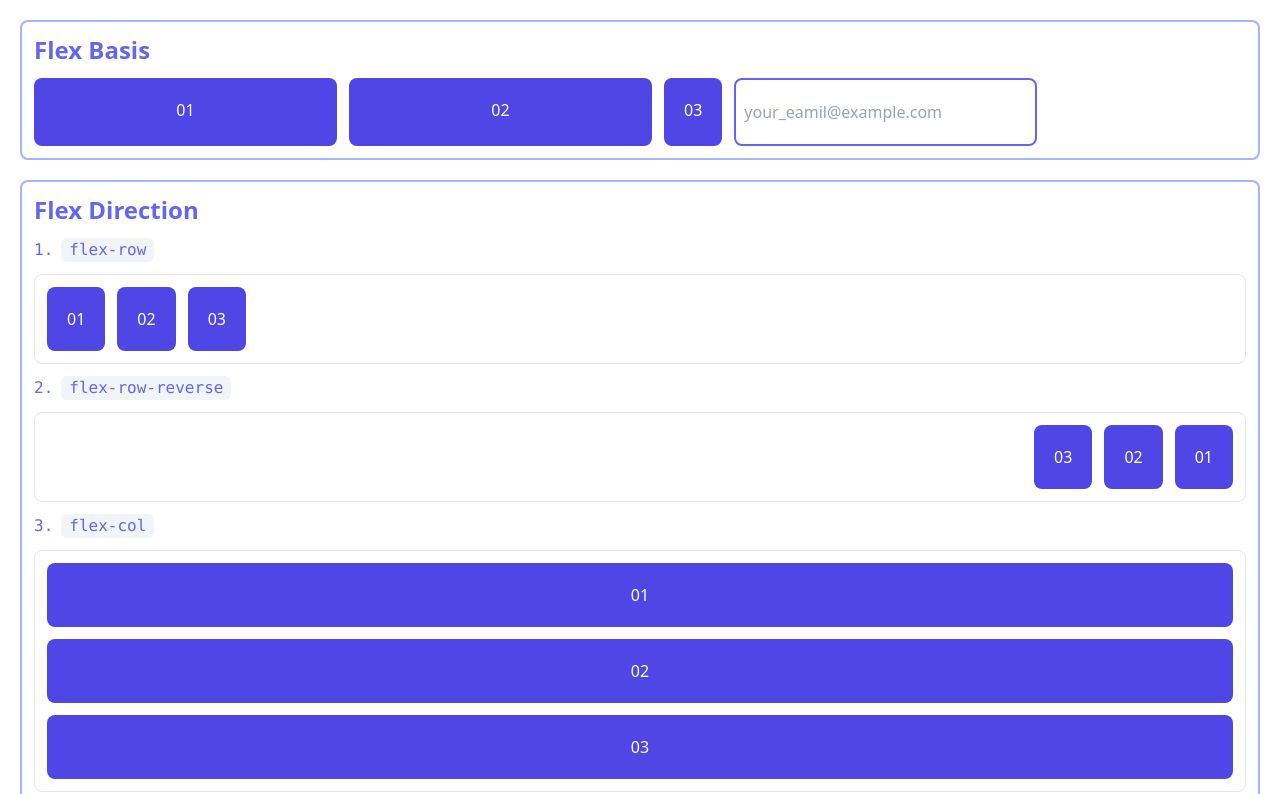
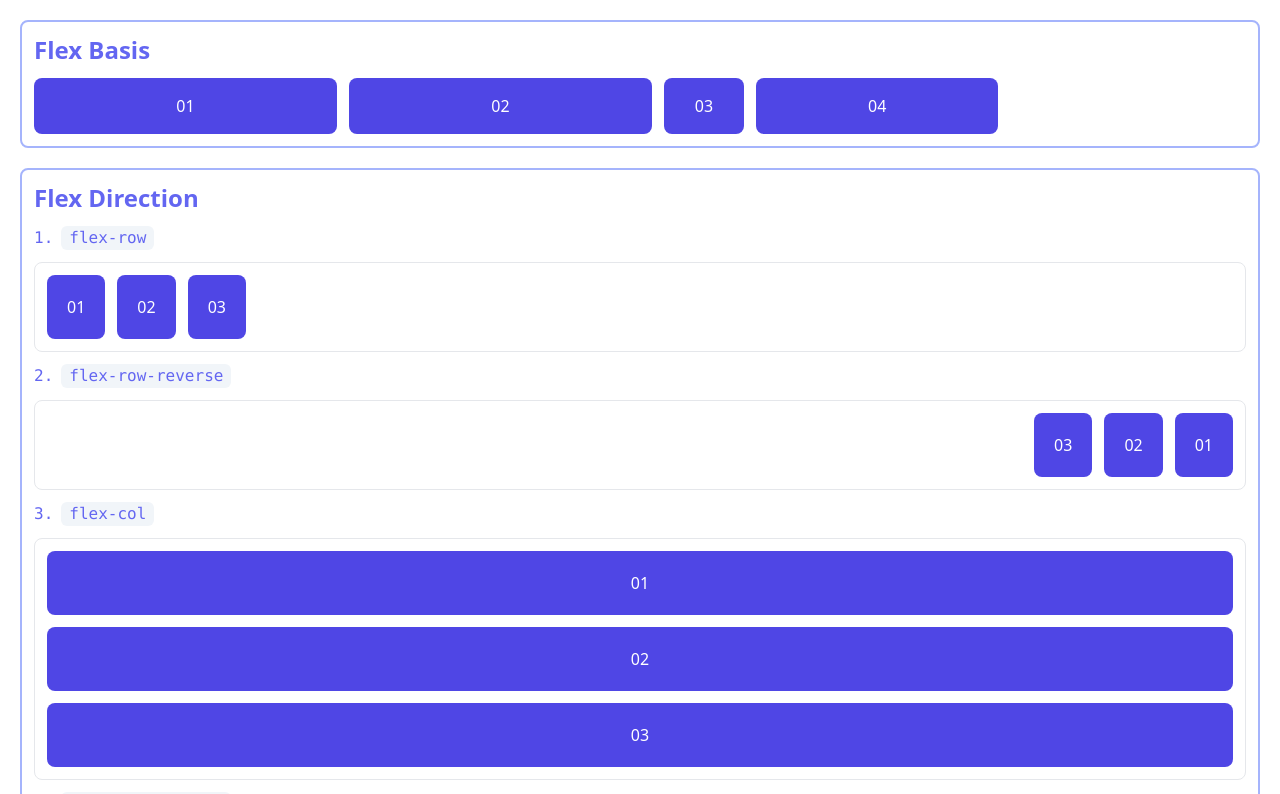
Before and after one commit to AymanAlshanqiti/react-tailwind-flexbox-grid, a React (Create React App) app: page / in a window 1280 px wide. Shown: the top 794 px of the page. Built offline with nearby package versions, Linux system fonts and the light colour scheme.

Commit message:
enh: flex basis enhacements.

```diff
--- a/src/components/flexbox/FlexBasis.jsx
+++ b/src/components/flexbox/FlexBasis.jsx
@@ -1,23 +1,29 @@
-import React from 'react';
+const shapeClasses =
+	'text-white transition-all duration-500 bg-indigo-600 rounded-lg h-14 flex justify-center items-center';
 
 export default function FlexBasis() {
 	return (
 		<div className="flex flex-row flex-wrap gap-3 border-2 border-indigo-300 h-full p-3 rounded-lg">
 			<h1 className="w-full text-indigo-500 font-bold text-2xl">Flex Basis</h1>
-			<div className="basis-[40%] lg:basis-1/4 text-white hover:basis-5/12 transition-all duration-500 bg-indigo-600 rounded-lg p-5 text-center">
+
+			<div
+				className={`basis-[70%] lg:basis-1/4 hover:basis-5/12 ${shapeClasses}`}
+			>
 				01
 			</div>
-			<div className="basis-full lg:basis-1/4 text-white hover:basis-4/12 transition-all duration-500 bg-indigo-600 rounded-lg p-5 text-center">
+			<div
+				className={`basis-full lg:basis-1/4 hover:basis-4/12 ${shapeClasses}`}
+			>
 				02
 			</div>
-			<div className="basis-4 lg:basis-1 text-white hover:basis-28 transition-all duration-500 bg-indigo-600 rounded-lg p-5 text-center">
+			<div className={`basis-32 lg:basis-20 hover:basis-20 ${shapeClasses}`}>
 				03
 			</div>
-			<input
-				className="basis-full lg:basis-1/4 border-2 border-indigo-500 text-indigo-500 px-2 p-5 rounded-lg hover:basis-4/12 transition-all duration-500"
-				placeholder="your_eamil@example.com"
-				type="text"
-			/>
+			<div
+				className={`basis-full lg:basis-1/5 hover:basis-4/12 ${shapeClasses}`}
+			>
+				04
+			</div>
 		</div>
 	);
 }
```
